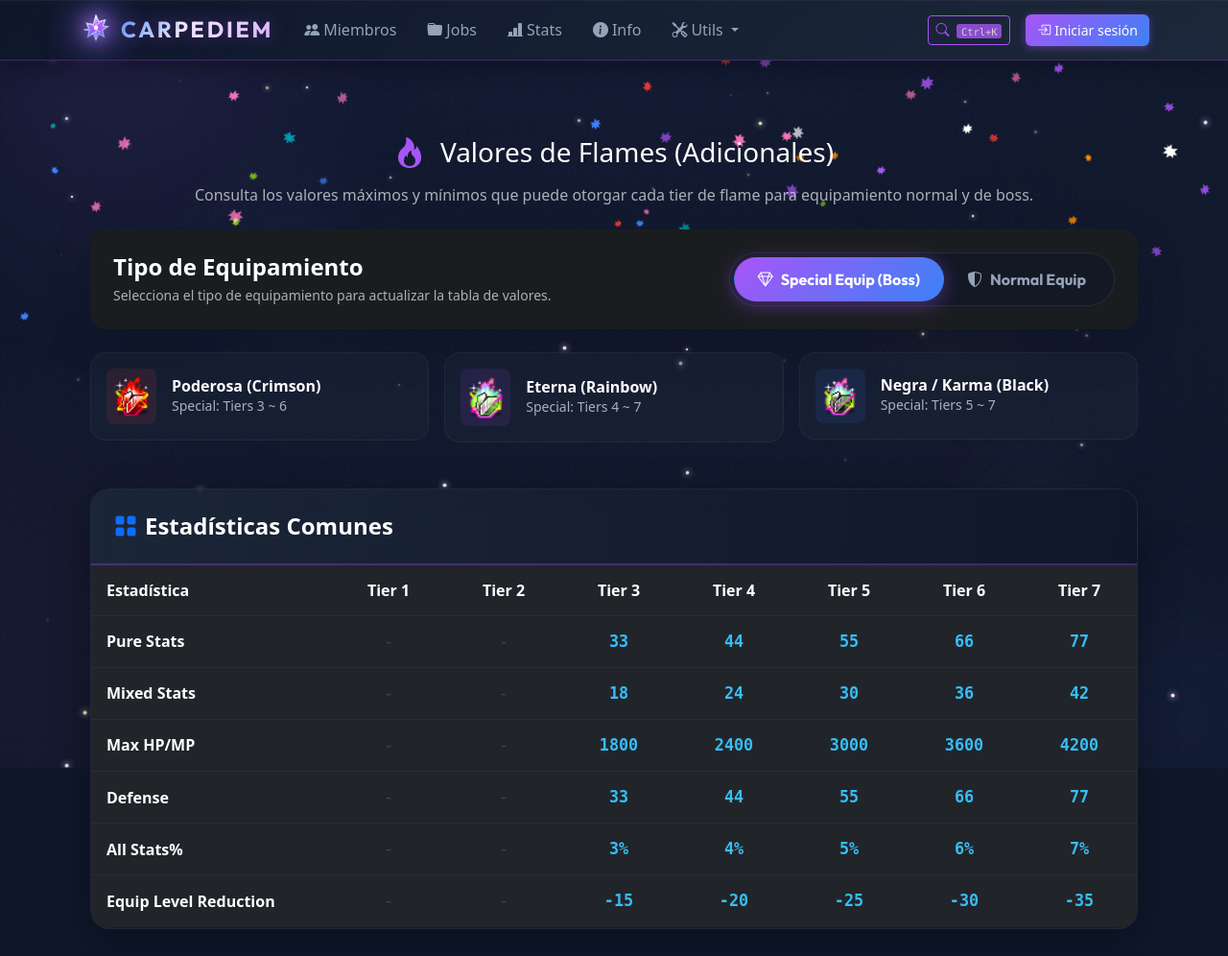
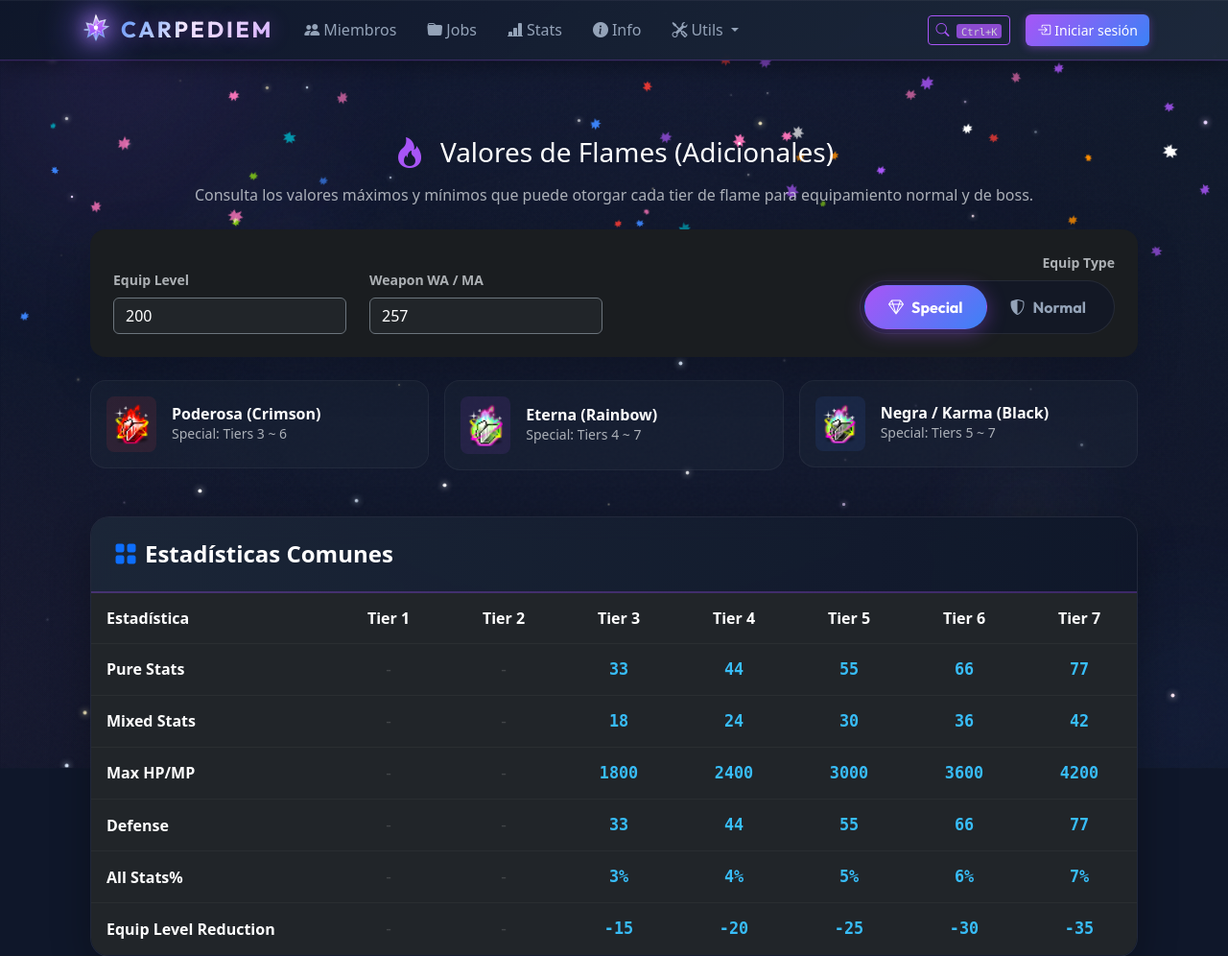
Before and after one commit to crave94/carpediem, a Flask app: page /utils/flame-calculator in a window 1280 px wide. Shown: the top 996 px of the page at 96% size. Run offline with Flask 3, Linux system fonts and the light colour scheme; data that the repository does not hold is empty; some libraries are stand-ins or nearby versions.

Commit message:
Add dynamic inputs for Equip Level and Weapon WA/MA in flame-calculator

```diff
--- a/templates/flame-calculator.html
+++ b/templates/flame-calculator.html
@@ -134,23 +134,32 @@
 
   <!-- Interactive Controls Section -->
   <div class="card bg-dark-subtle border-0 rounded-4 p-4 mb-4 shadow-lg">
-    <div class="d-flex flex-column flex-md-row justify-content-between align-items-center gap-4">
-      <div>
-        <h4 class="mb-1 text-white fw-bold">Tipo de Equipamiento</h4>
-        <p class="text-muted small mb-0">Selecciona el tipo de equipamiento para actualizar la tabla de valores.</p>
+    <div class="row g-4 align-items-end">
+      <!-- Equip Level -->
+      <div class="col-md-3">
+        <label class="form-label text-muted small fw-bold mb-2">Equip Level</label>
+        <input type="number" id="equipLevel" class="form-control bg-dark text-white border-secondary" value="200" min="0" max="250">
       </div>
 
-      <!-- Equipment Toggle Switch -->
+      <!-- Weapon Base WA/MA -->
+      <div class="col-md-3">
+        <label class="form-label text-muted small fw-bold mb-2">Weapon WA / MA</label>
+        <input type="number" id="weaponBase" class="form-control bg-dark text-white border-secondary" value="257" min="0">
+      </div>
+
+      <!-- Equip Type -->
+      <div class="col-md-6 d-flex flex-column align-items-md-end">
+        <label class="form-label text-muted small fw-bold mb-2">Equip Type</label>
         <div class="btn-group p-1" role="group" style="background: rgba(15, 23, 42, 0.6); border: 1px solid rgba(255, 255, 255, 0.08); border-radius: 50px;">
           <input type="radio" class="btn-check" name="equipType" id="equipSpecial" checked autocomplete="off">
           <label class="btn switch-label" for="equipSpecial">
-          <i class="bi bi-gem me-2"></i>Special Equip (Boss)
+            <i class="bi bi-gem me-2"></i>Special
           </label>
-
           <input type="radio" class="btn-check" name="equipType" id="equipNormal" autocomplete="off">
           <label class="btn switch-label" for="equipNormal">
-          <i class="bi bi-shield-shaded me-2"></i>Normal Equip
+            <i class="bi bi-shield-shaded me-2"></i>Normal
           </label>
+        </div>
       </div>
     </div>
   </div>
@@ -283,51 +292,62 @@
 </div>
 
 <script>
-  // Complete Scraped Data Structure
-  const flameData = {
-    "special": {
-      "common": [
-        { name: "Pure Stats", values: ["-", "-", "33", "44", "55", "66", "77"] },
-        { name: "Mixed Stats", values: ["-", "-", "18", "24", "30", "36", "42"] },
-        { name: "Max HP/MP", values: ["-", "-", "1800", "2400", "3000", "3600", "4200"] },
-        { name: "Defense", values: ["-", "-", "33", "44", "55", "66", "77"] },
-        { name: "All Stats%", values: ["-", "-", "3%", "4%", "5%", "6%", "7%"] },
-        { name: "Equip Level Reduction", values: ["-", "-", "-15", "-20", "-25", "-30", "-35"] }
-      ],
-      "weapon": [
-        { name: "Weapon WA/MA", values: ["-", "-", "64", "94", "129", "170", "218"] },
-        { name: "Boss%", values: ["-", "-", "6%", "8%", "10%", "12%", "14%"] },
-        { name: "Damage%", values: ["-", "-", "3%", "4%", "5%", "6%", "7%"] }
-      ],
-      "armor": [
-        { name: "Armor WA/MA", values: ["-", "-", "3", "4", "5", "6", "7"] },
-        { name: "Speed", values: ["-", "-", "3", "4", "5", "6", "7"] },
-        { name: "Jump", values: ["-", "-", "3", "4", "5", "6", "7"] }
-      ]
-    },
-    "normal": {
-      "common": [
-        { name: "Pure Stats", values: ["11", "22", "33", "44", "55", "-", "-"] },
-        { name: "Mixed Stats", values: ["6", "12", "18", "24", "30", "-", "-"] },
-        { name: "Max HP/MP", values: ["600", "1200", "1800", "2400", "3000", "-", "-"] },
-        { name: "Defense", values: ["11", "22", "33", "44", "55", "-", "-"] },
-        { name: "All Stats%", values: ["1%", "2%", "3%", "4%", "5%", "-", "-"] },
-        { name: "Equip Level Reduction", values: ["-5", "-10", "-15", "-20", "-25", "-", "-"] }
-      ],
-      "weapon": [
-        { name: "Weapon WA/MA", values: ["22", "47", "77", "113", "156", "-", "-"] },
-        { name: "Boss%", values: ["2%", "4%", "6%", "8%", "10%", "-", "-"] },
-        { name: "Damage%", values: ["1%", "2%", "3%", "4%", "5%", "-", "-"] }
-      ],
-      "armor": [
-        { name: "Armor WA/MA", values: ["1", "2", "3", "4", "5", "-", "-"] },
-        { name: "Speed", values: ["1", "2", "3", "4", "5", "-", "-"] },
-        { name: "Jump", values: ["1", "2", "3", "4", "5", "-", "-"] }
-      ]
-    }
+  function generateFlameData(level, baseWa) {
+    const data = {
+      special: { common: [], weapon: [], armor: [] },
+      normal: { common: [], weapon: [], armor: [] }
     };
 
+    // Helper to calculate common stats
+    const pureStats = (t) => ((Math.floor(level / 20) + 1) * t).toString();
+    const mixedStats = (t) => ((Math.floor(level / 40) + 1) * t).toString();
+    const hpMp = (t) => ((Math.floor(level / 10) * 30) * t).toString();
+    const defense = (t) => ((Math.floor(level / 20) + 1) * t).toString();
+
+    // Weapon WA formula approximation using Lvl 200 base fractions
+    const l200Mults = [0, 0, 64/257, 94/257, 129/257, 170/257, 218/257];
+    const getWa = (t) => {
+      const factor = (Math.floor(level / 40) + 1) / 6.0;
+      return Math.round(baseWa * l200Mults[t - 1] * factor).toString();
+    };
+
+    for (let mode of ['special', 'normal']) {
+      let tiers = mode === 'special' ? [3, 4, 5, 6, 7] : [1, 2, 3, 4, 5];
+      let rowGen = (name, fn) => {
+        let values = [];
+        for (let i = 1; i <= 7; i++) {
+          values.push(tiers.includes(i) ? fn(i) : "-");
+        }
+        return { name, values };
+      };
+
+      data[mode].common = [
+        rowGen("Pure Stats", pureStats),
+        rowGen("Mixed Stats", mixedStats),
+        rowGen("Max HP/MP", hpMp),
+        rowGen("Defense", defense),
+        rowGen("All Stats%", (t) => t + "%"),
+        rowGen("Equip Level Reduction", (t) => "-" + (5 * t))
+      ];
+
+      data[mode].weapon = [
+        rowGen("Weapon WA/MA", getWa),
+        rowGen("Boss%", (t) => (2 * t) + "%"),
+        rowGen("Damage%", (t) => t + "%")
+      ];
+
+      data[mode].armor = [
+        rowGen("Armor WA/MA", (t) => t.toString()),
+        rowGen("Speed", (t) => t.toString()),
+        rowGen("Jump", (t) => t.toString())
+      ];
+    }
+    return data;
+  }
+
   // DOM Elements
+  const equipLevelInput = document.getElementById('equipLevel');
+  const weaponBaseInput = document.getElementById('weaponBase');
   const equipSpecial = document.getElementById('equipSpecial');
   const equipNormal = document.getElementById('equipNormal');
   const commonTableBody = document.getElementById('commonTableBody');
@@ -373,6 +393,9 @@
 
   function updateTables() {
     const mode = getActiveMode();
+    const level = parseInt(equipLevelInput.value) || 200;
+    const baseWa = parseInt(weaponBaseInput.value) || 257;
+    const flameData = generateFlameData(level, baseWa);
 
     // Update active configurations descriptions on cards
     if (mode === "special") {
@@ -433,6 +456,10 @@
   }
 
   // Event Listeners
+  [equipLevelInput, weaponBaseInput].forEach(el => {
+    el.addEventListener('input', updateTables);
+  });
+
   equipSpecial.addEventListener('change', () => {
     updateTables();
     clearHighlights();
```
Lines whose indentation alone changed are shown as unchanged.
